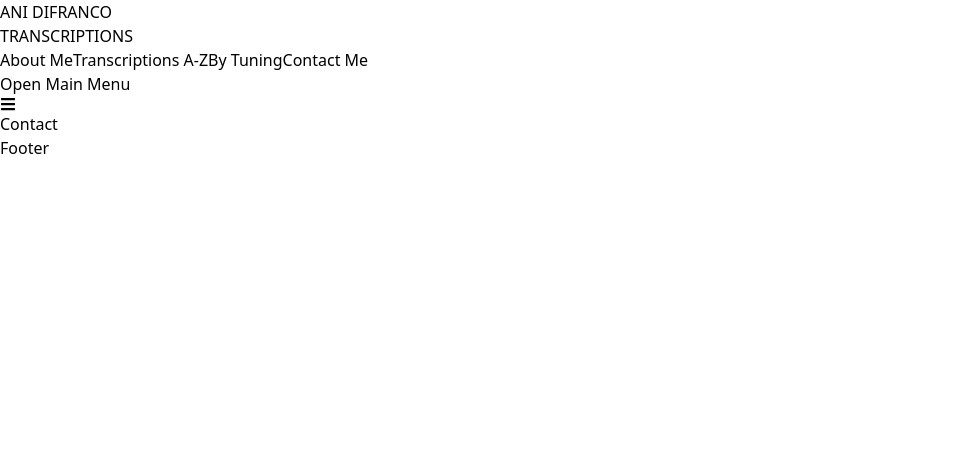
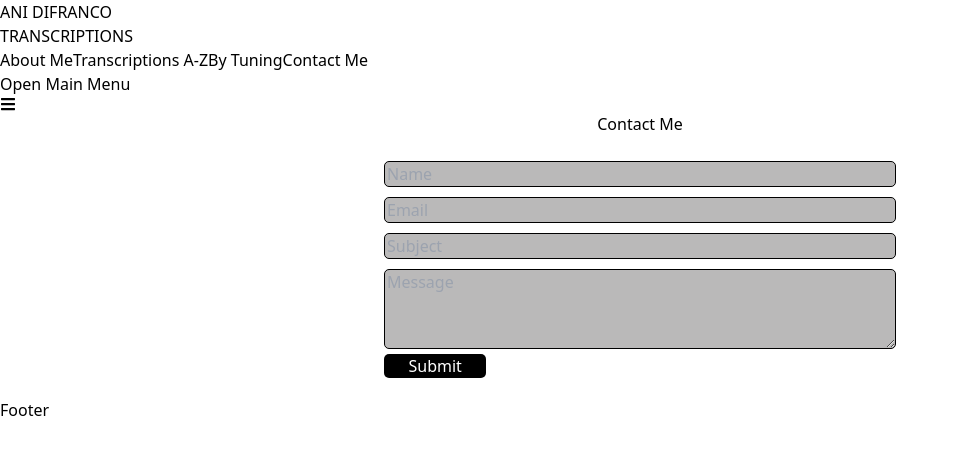
Before and after one commit to KKurzawa/Ani-Difranco-Transcriptions, a React (Vite) app: page /Contact in a window 1280 px wide. Shown: the top 454 px of the page, without its empty margins (0-959 px from the left). Built offline with nearby package versions, Linux system fonts and the light colour scheme.

Commit message:
started contact page

```diff
--- a/src/App.css
+++ b/src/App.css
@@ -1,3 +1,5 @@
 #root {
     background-color: white;
+    margin: 0;
+    padding: 0;
 }
--- a/src/Pages/Contact/Contact.css
+++ b/src/Pages/Contact/Contact.css
@@ -0,0 +1,39 @@
+.container {
+    display: flex;
+    flex-direction: column;
+    align-items: center;
+    width: 100%;
+    /* background-color: red; */
+  }
+  .form {
+      margin: 20px;
+      display: flex;
+      flex-direction: column;
+      justify-content: center;
+      width: 40%;
+
+    }
+
+    .formInput,
+    #messageBody{
+      background-color: rgb(186, 185, 185);
+      padding-left: 2px;
+      margin-top: 5px;
+      margin-bottom: 5px;
+      border-radius: 5px;
+      border: solid 1px black;
+    }
+
+    #messageBody {
+      height: 5em;
+    }
+
+    .submit-button {
+      display: flex;
+      justify-content: start;
+      background-color: black;
+      color:white;
+      width: 20%;
+      justify-content: center;
+      border-radius: 5px;
+    }
--- a/src/Pages/Contact/Contact.jsx
+++ b/src/Pages/Contact/Contact.jsx
@@ -1,7 +1,91 @@
-import './Contact.css'
+import './Contact.css';
+import { useState } from 'react';
+import { validateEmail } from '../../Utils/Helpers';
+
 function Contact() {
+    const [name, setName] = useState('');
+    const [email, setEmail] = useState('');
+    const [subject, setSubject] = useState('');
+    const [message, setMessage] = useState('');
+    const [errorMessage, setErrorMessage] = useState('');
+
+    const handleInputChange = (e) => {
+        const { target } = e;
+        const inputType = target.name;
+        const inputValue = target.value;
+
+        if (inputType === 'name') {
+            setName(inputValue);
+        } else if (inputType === 'email') {
+            setEmail(inputValue);
+        } else if (inputType === 'subject') {
+            setSubject(inputValue);
+        } else {
+            setMessage(inputValue);
+        }
+    };
+
+    const handleFormSubmit = (e) => {
+        e.preventDefault();
+
+        if (!validateEmail(email)) {
+            setErrorMessage('Email is invalid');
+            return;
+        }
+
+        alert(`Thank you for your submission ${name}!`);
+
+        setName('');
+        setEmail('');
+        setSubject('');
+        setMessage('');
+    };
     return (
-        <div>Contact</div>
+        <section className="container">
+            <h2 className="text-black text-4xl mt-5">Contact Me</h2>
+            <form className="form" onSubmit={handleFormSubmit}>
+                <input
+                    className='formInput'
+                    value={name}
+                    name="name"
+                    onChange={handleInputChange}
+                    type="text"
+                    placeholder="Name"
+                />
+                <input
+                    className='formInput'
+                    value={email}
+                    name="email"
+                    onChange={handleInputChange}
+                    type="email"
+                    placeholder="Email"
+                />
+                <input
+                    className='formInput'
+                    id='subjectBody'
+                    value={subject}
+                    name="subject"
+                    onChange={handleInputChange}
+                    type="subject"
+                    placeholder="Subject"
+                />
+                <textarea
+                    className='messageBody'
+                    id='messageBody'
+                    value={message}
+                    name="message"
+                    onChange={handleInputChange}
+                    type="message"
+                    placeholder="Message"
+                />
+                <button className="submit-button" type="submit">Submit</button>
+            </form>
+            {errorMessage && (
+                <div>
+                    <p className="error-text">{errorMessage}</p>
+                </div>
+            )}
+        </section>
     )
 }
 
--- /dev/null
+++ b/src/Utils/Helpers.js
@@ -0,0 +1,4 @@
+export function validateEmail(email) {
+    const re = /^(([^<>()[\]\\.,;:\s@"]+(\.[^<>()[\]\\.,;:\s@"]+)*)|(".+"))@((\[[0-9]{1,3}\.[0-9]{1,3}\.[0-9]{1,3}\.[0-9]{1,3}\])|(([a-zA-Z\-0-9]+\.)+[a-zA-Z]{2,}))$/;
+    return re.test(String(email).toLowerCase());
+}
```
